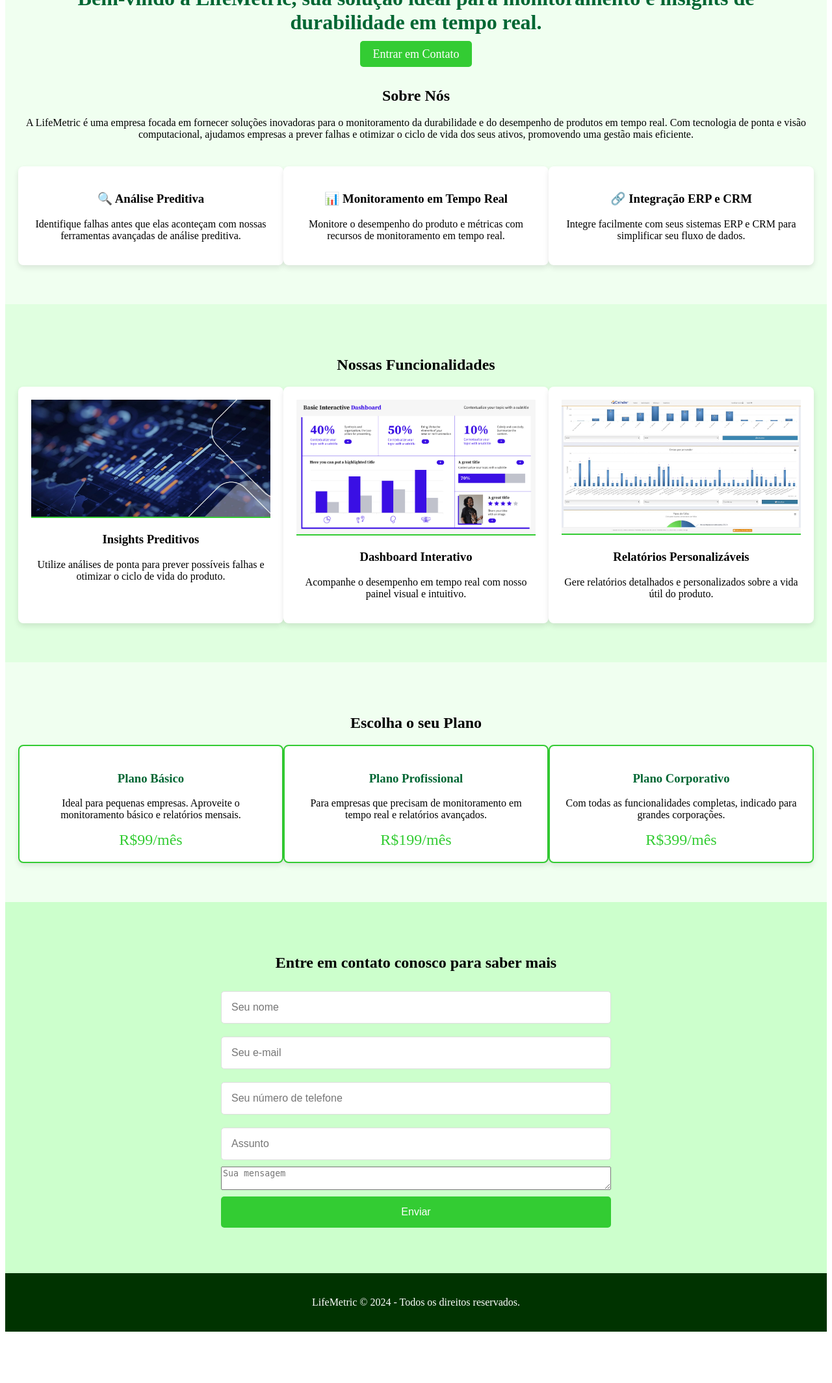
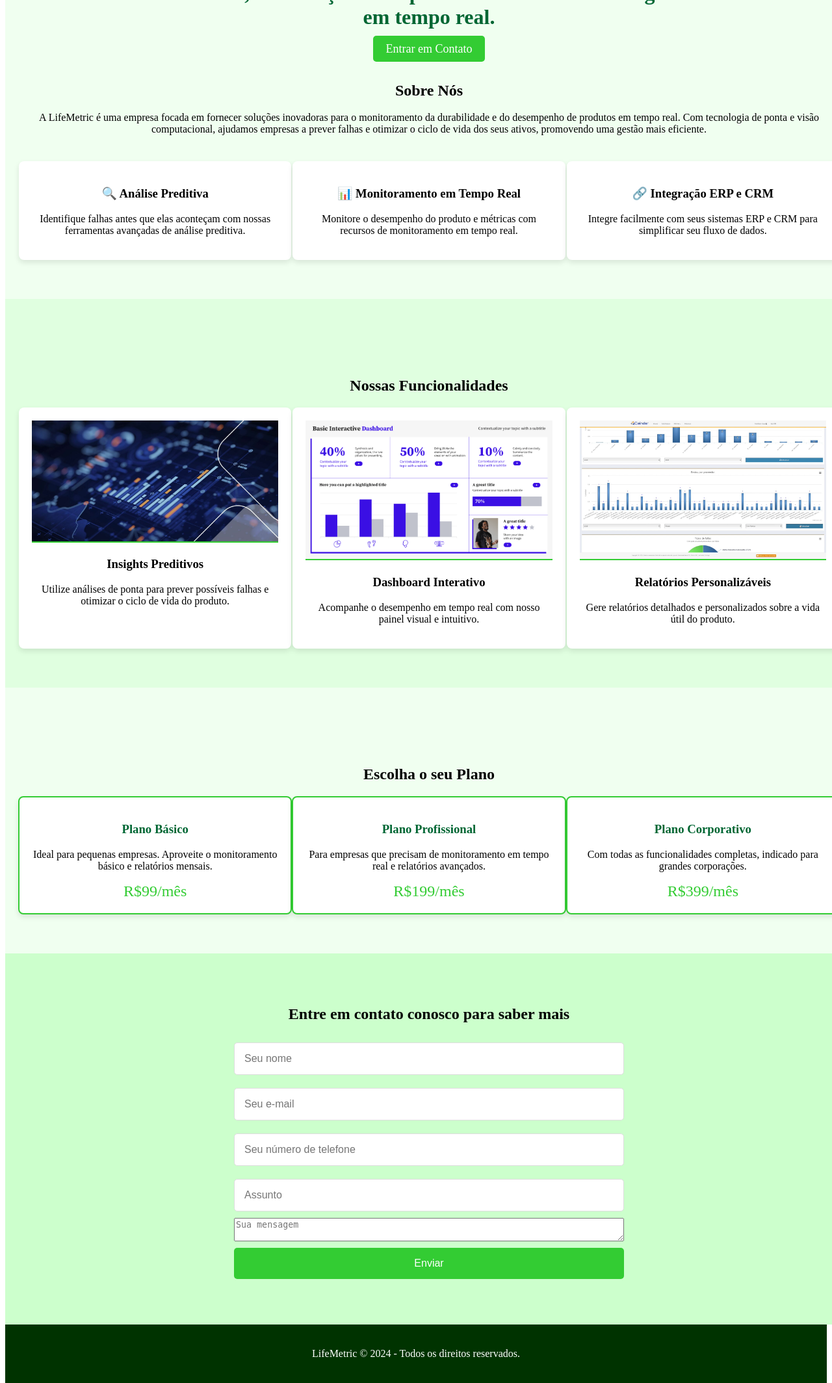
Before and after one commit to Viniciusleao99/StartupsProject, a Django app: template Lifemetric_Website/landingpage/templates/landingpage/home.html in a window 1280 px wide. Shown: the part 156-2284 px from the top of the page at 65% size. Before the commit the page ends 2205 px from the top, so only its background shows below. Run offline with Django 5.2, Linux system fonts and the light colour scheme; the template is opened without the code that fills it, so the values that code supplies are empty.

Commit message:
Add files via upload

```diff
--- a/Lifemetric_Website/landingpage/templates/landingpage/cadastro.html
+++ b/Lifemetric_Website/landingpage/templates/landingpage/cadastro.html
@@ -11,7 +11,7 @@
     <header class="main-header">
         <div class="container">
             <div class="logo">
-                <a href="home.html"><img src="/logo-lifemetric.jpeg" alt="LifeMetric Logo"></a>
+                <a href="home.html"><img src="/imagens/logo-lifemetric.jpeg" alt="LifeMetric Logo"></a>
             </div>
             <nav class="nav-menu">
                 <ul>
--- a/Lifemetric_Website/landingpage/templates/landingpage/home.html
+++ b/Lifemetric_Website/landingpage/templates/landingpage/home.html
@@ -13,7 +13,7 @@
     <header class="main-header">
         <div class="container">
             <div class="logo">
-                <a href="#home"><img src="/logo-lifemetric.jpeg" alt="LifeMetric Logo"></a>
+                <a href="#home"><img src="/imagens/logo-lifemetric.jpeg" alt="LifeMetric Logo"></a>
             </div>
             <nav class="nav-menu">
                 <ul>
@@ -57,17 +57,17 @@
         <h2>Nossas Funcionalidades</h2>
         <div class="product-grid">
             <div class="product">
-                <img src="/Insights.jpeg" alt="Produto 1">
+                <img src="/imagens/Insights.jpeg" alt="Produto 1">
                 <h3>Insights Preditivos</h3>
                 <p>Utilize análises de ponta para prever possíveis falhas e otimizar o ciclo de vida do produto.</p>
             </div>
             <div class="product">
-                <img src="/Dashboard.png" alt="Produto 2">
+                <img src="/imagens/Dashboard.png" alt="Produto 2">
                 <h3>Dashboard Interativo</h3>
                 <p>Acompanhe o desempenho em tempo real com nosso painel visual e intuitivo.</p>
             </div>
             <div class="product">
-                <img src="/relatórios.jpg" alt="Produto 3">
+                <img src="/imagens/relatórios.jpg" alt="Produto 3">
                 <h3>Relatórios Personalizáveis</h3>
                 <p>Gere relatórios detalhados e personalizados sobre a vida útil do produto.</p>
             </div>
--- a/Lifemetric_Website/landingpage/templates/landingpage/login.html
+++ b/Lifemetric_Website/landingpage/templates/landingpage/login.html
@@ -11,7 +11,7 @@
     <header class="main-header">
         <div class="container">
             <div class="logo">
-                <a href="home.html"><img src="/logo-lifemetric.jpeg" alt="LifeMetric Logo"></a>
+                <a href="home.html"><img src="/imagens/logo-lifemetric.jpeg" alt="LifeMetric Logo"></a>
             </div>
             <nav class="nav-menu">
                 <ul>
--- a/Lifemetric_Website/landingpage/templates/landingpage/styles.css
+++ b/Lifemetric_Website/landingpage/templates/landingpage/styles.css
@@ -1,4 +1,17 @@
-/* Header */
+html, body {
+    height: 100%;
+    margin-top: auto;
+    padding: 0;
+}
+
+body {
+    display: flex;
+    flex-direction: column;
+    min-height: 100%;
+    overflow-x: hidden;
+}
+
+/* Cabeçalho fixo */
 .main-header {
     background-color: #006633;
     color: white;
@@ -45,14 +58,14 @@
 
 .nav-menu ul li a:hover {
     background-color: #33cc33;
-    border-radius: 5px;
+    /*border-radius: 5px;*/
 }
 
 .nav-menu ul li a.active {
     background-color: #28a428;
 }
 
-/* Seção de introdução na seção Sobre Nós */
+/* Seção de Introdução */
 .about-intro {
     text-align: center;
     margin-bottom: 40px;
@@ -73,11 +86,22 @@
     border-radius: 5px;
 }
 
-/* Seção Sobre Nós */
+/* Seções de conteúdo */
+.about-section, .product-section, .plans-section, .signup-section {
+    padding: 100px 20px 60px;
+    text-align: center;
+    width: 100%;
+}
+
+
+.main-content {
+    flex: 1;
+    padding-bottom: 100px;
+}
+
+/* Sobre Nós - Layout do conteúdo */
 .about-section {
-    padding: 100px 20px 60px;
     background-color: #f0fff0;
-    text-align: center;
 }
 
 .about-content {
@@ -94,11 +118,9 @@
     box-shadow: 0 4px 8px rgba(0, 0, 0, 0.1);
 }
 
-/* Seção de Funcionalidades */
+/* Funcionalidades - Layout do conteúdo */
 .product-section {
     background-color: #e0ffe0;
-    padding: 60px 20px;
-    text-align: center;
 }
 
 .product-grid {
@@ -122,11 +144,9 @@
     border-bottom: 2px solid #33cc33;
 }
 
-/* Seção de Planos */
+/* Planos - Layout do conteúdo */
 .plans-section {
     background-color: #f0fff0;
-    padding: 60px 20px;
-    text-align: center;
 }
 
 .plans-grid {
@@ -156,16 +176,13 @@
     display: block;
 }
 
-/* Links âncora */
-a {
-    cursor: pointer;
-}
-
-/* Seção de Cadastro/Contato */
+/* Seção de Cadastro */
 .signup-section {
-    padding: 60px 20px;
     background-color: #ccffcc;
     text-align: center;
+    width: 100%;
+    flex-grow: 1;
+    padding: 60px 20px;
 }
 
 .signup-section form {
@@ -175,7 +192,8 @@ a {
     flex-direction: column;
 }
 
-.signup-section form input, .signup-section form button {
+.signup-section form input,
+.signup-section form button {
     padding: 15px;
     margin: 10px 0;
     font-size: 16px;
@@ -194,12 +212,14 @@ a {
     font-family: 'Courier New', Courier, monospace;
 }
 
-/* Footer */
+/* Rodapé */
 footer {
     background-color: #003300;
     color: white;
     text-align: center;
     padding: 20px 0;
+    width: 100%;
+    margin-top: auto; /* Faz o rodapé ficar na parte inferior */
 }
 
 /* Responsividade */
@@ -239,6 +259,6 @@ footer {
     }
 
     .signup-section form {
-        width: 90%;
+        width: 100%;
     }
 }
```
Also changed, not shown: Lifemetric_Website/landingpage/templates/landingpage/imagens/Dashboard.png (added), Lifemetric_Website/landingpage/templates/landingpage/imagens/Insights.jpeg (added), Lifemetric_Website/landingpage/templates/landingpage/imagens/logo-lifemetric.jpeg (added), Lifemetric_Website/landingpage/templates/landingpage/imagens/relatórios.jpg (added).
